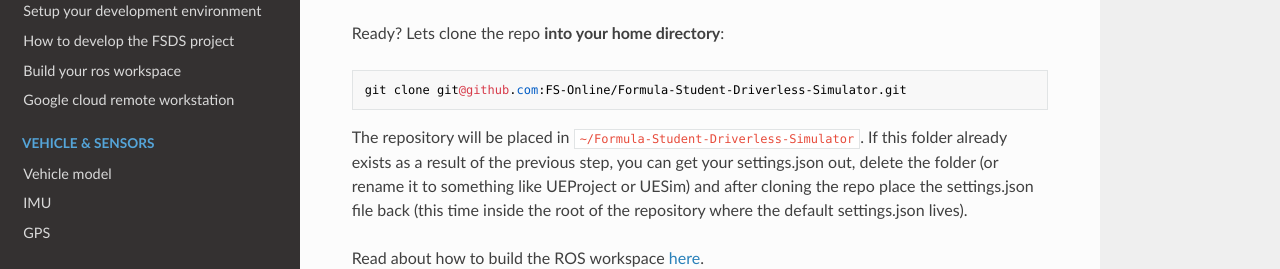
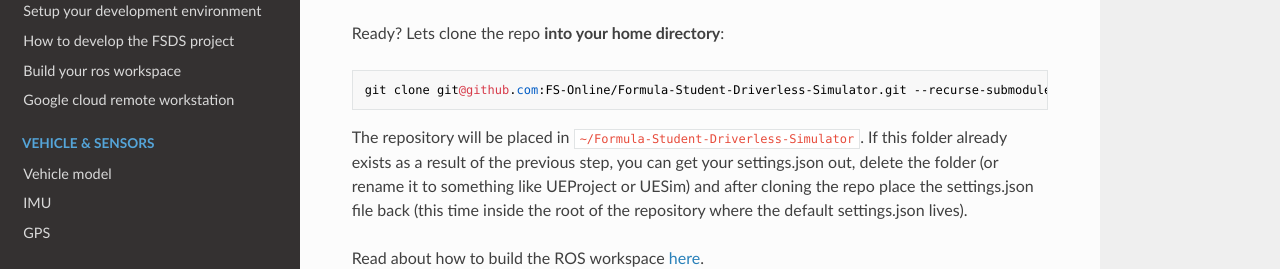
Before and after one commit to FS-Driverless/Formula-Student-Driverless-Simulator, an MkDocs documentation site: the page built from docs/how-to-simulate.md, in a window 1280 px wide and 900 px high, scrolled down 654 px. Shown: the part 392-661 px from the top of the window. Built offline with MkDocs 1.6.1, drawn with Linux system fonts in a browser that asks for light colours; nearby versions of some CDN libraries; comment, search, counter and statistics services are not loaded.

Commit message:
added --recurse-submodules flag

````diff
--- a/docs/how-to-simulate.md
+++ b/docs/how-to-simulate.md
@@ -31,7 +31,7 @@ If this is not the case, read the relevant install instructions in the [get-read
 
 Ready? Lets clone the repo **into your home directory**:
 ```
-git clone git@github.com:FS-Online/Formula-Student-Driverless-Simulator.git
+git clone git@github.com:FS-Online/Formula-Student-Driverless-Simulator.git --recurse-submodules
 ```
 The repository will be placed in `~/Formula-Student-Driverless-Simulator`.
 If this folder already exists as a result of the previous step, you can get your settings.json out, delete the folder (or rename it to something like UEProject or UESim) and after cloning the repo place the settings.json file back (this time inside the root of the repository where the default settings.json lives).
````
Also changed, not shown: docs/get-ready-to-develop.md (+1 -1 lines).
